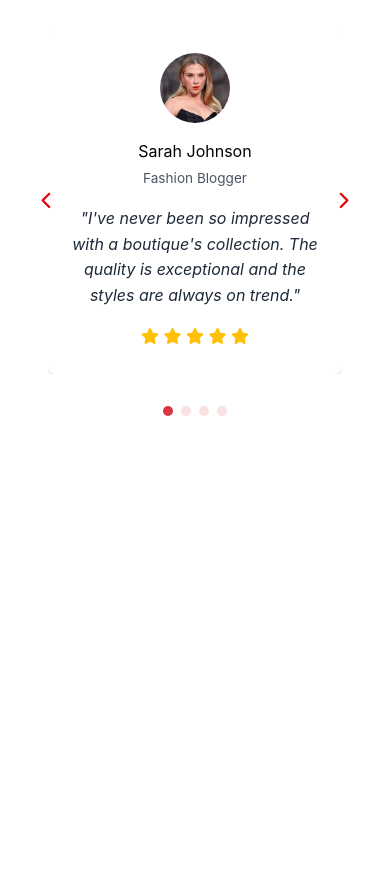
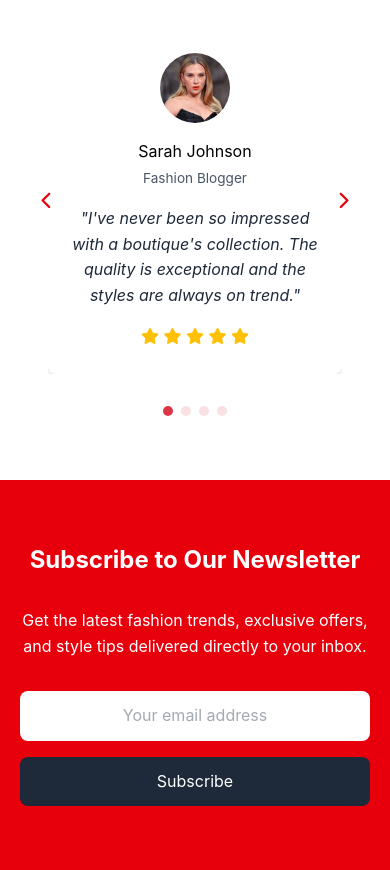
Before and after one commit to SFRREX/capstone---Tailwind-Convert, a website: page src/index.html in a window 390 px wide. Shown: the part 5320-6190 px from the top of the page. Before the commit the page ends 5800 px from the top, so only its background shows below. Drawn offline with Linux system fonts and the light colour scheme.

Commit message:
update newsletter with responsive

```diff
--- a/src/index.html
+++ b/src/index.html
@@ -716,6 +716,32 @@
 
         </section>
 
+        <!-- ==================== NEWSLETTER ==================== -->
+
+        <section id="contact" class="bg-red-600 px-5 py-16 text-center text-white sm:px-8 sm:py-20">
+
+            <h1 class="relative mb-8 text-center text-2xl font-bold sm:mb-20">
+                Subscribe to Our Newsletter
+            </h1>
+
+            <p class="mb-8">
+                Get the latest fashion trends, exclusive offers, and style tips
+                delivered directly to your inbox.
+            </p>
+
+
+            <form class="mx-auto flex max-w-125 flex-col justify-center gap-4 sm:flex-row">
+
+                <input type="email" placeholder="Your email address" required
+                    class="min-w-0 flex-1 rounded-lg border-0 p-3 bg-white text-gray-600 text-1xl text-center outline-none">
+
+                <button type="submit" class="cursor-pointer rounded-lg border-0 bg-gray-800 px-6 py-3 text-white">
+                    Subscribe
+                </button>
+
+            </form>
+
+        </section>
 
     </main>
 
```
Also changed, not shown: src/output.css.
